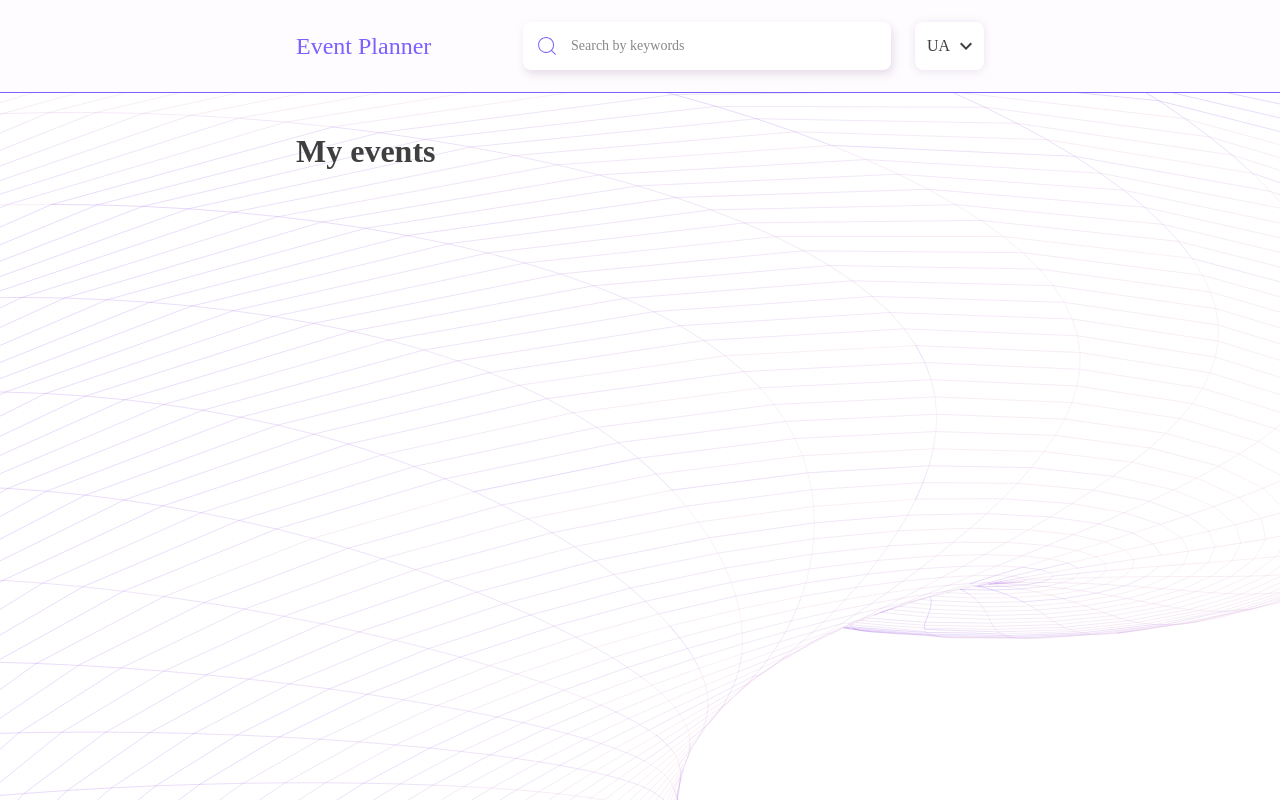
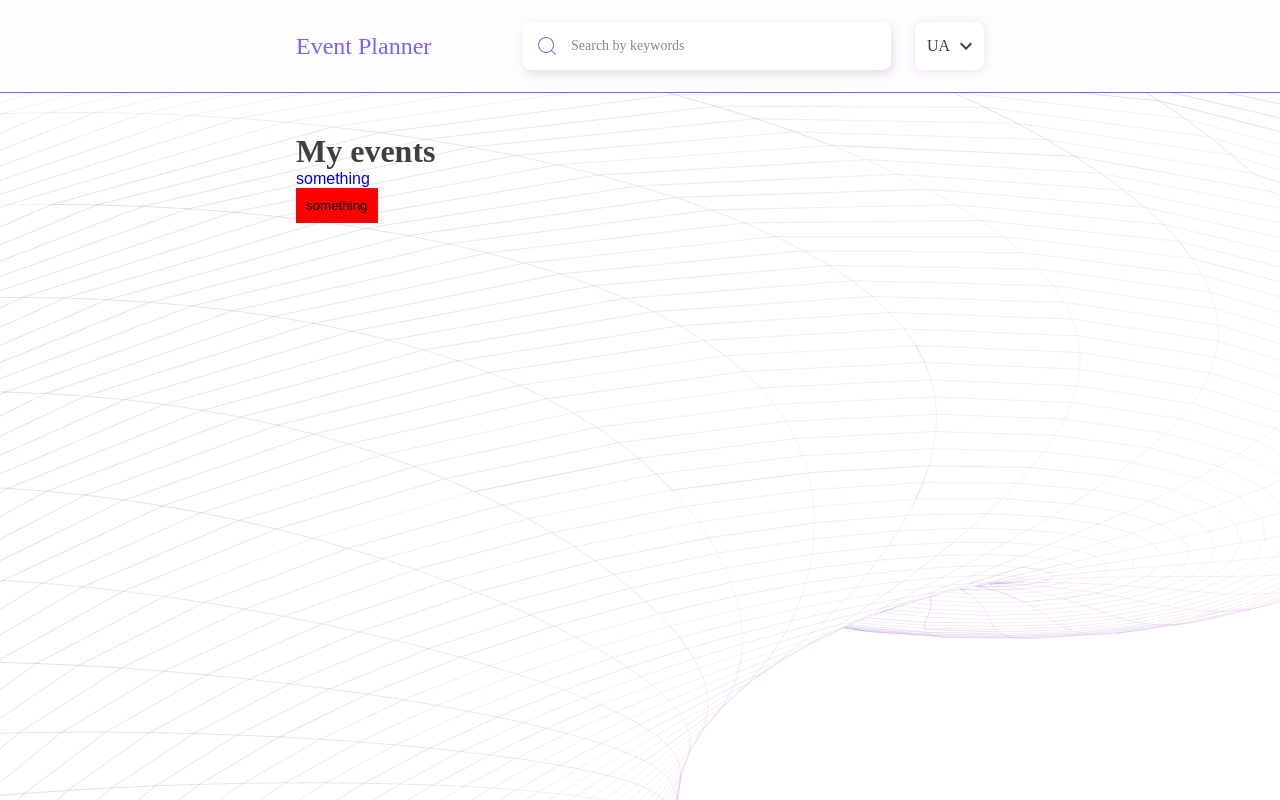
Before and after one commit to vadymfrlv/event-planner, a React (Vite) app: page / in a window 1280 px wide. Shown: the top 800 px of the page. Built offline with nearby package versions, Linux system fonts and the light colour scheme; a web font is replaced by a local one; what i18next-localstorage-backend would draw is missing.

Commit message:
WORK:
- ActionBtn component draft

```diff
--- /dev/null
+++ b/src/components/ActionBtn/ActionBtn.styled.tsx
@@ -0,0 +1,45 @@
+import React from 'react';
+import styled from 'styled-components';
+import { Link } from 'react-router-dom';
+
+interface ActionBtnProps {
+  children: string;
+  isLink: boolean;
+  to?: string; // Опційний параметр, але потрібно явно вказати тип
+  type?: 'button' | 'reset' | 'submit';
+}
+
+const ActionBtnBase = styled.button`
+  display: block;
+  padding: 10px;
+  background-color: red;
+  border: none;
+
+  &:hover {
+    background-color: green;
+  }
+  /* Додайте ваші спільні стилі тут */
+`;
+
+const ActionLinkBase = styled(Link)`
+  display: block;
+  /* Додайте ваші спільні стилі тут */
+`;
+
+export const ActionBtnStyled = ({ isLink, ...props }: ActionBtnProps) => {
+  if (isLink) {
+    const { to, children, ...linkProps } = props;
+    return (
+      <ActionLinkBase to={to || ''} {...linkProps}>
+        {children}
+      </ActionLinkBase>
+    );
+  } else {
+    const { type, children, ...buttonProps } = props;
+    return (
+      <ActionBtnBase type={type} {...buttonProps}>
+        {children}
+      </ActionBtnBase>
+    );
+  }
+};
--- /dev/null
+++ b/src/components/ActionBtn/ActionBtn.tsx
@@ -0,0 +1,20 @@
+import React from 'react';
+
+import { ActionBtnStyled } from './ActionBtn.styled';
+
+interface ActionBtnProps {
+  children: string;
+}
+
+export const ActionBtn = ({ children }: ActionBtnProps) => {
+  return (
+    <>
+      <ActionBtnStyled isLink to="/">
+        {children}
+      </ActionBtnStyled>
+      <ActionBtnStyled isLink={false} type="submit">
+        {children}
+      </ActionBtnStyled>
+    </>
+  );
+};
--- a/src/pages/HomePage.tsx
+++ b/src/pages/HomePage.tsx
@@ -1,8 +1,14 @@
 import React from 'react';
 import { PageTitle } from 'components/PageTitle/PageTitle';
+import { ActionBtn } from 'components/ActionBtn/ActionBtn';
 
 const HomePage = () => {
-  return <PageTitle title="My events" />;
+  return (
+    <>
+      <PageTitle title="My events" />
+      <ActionBtn children="something" />
+    </>
+  );
 };
 
 export default HomePage;
```
